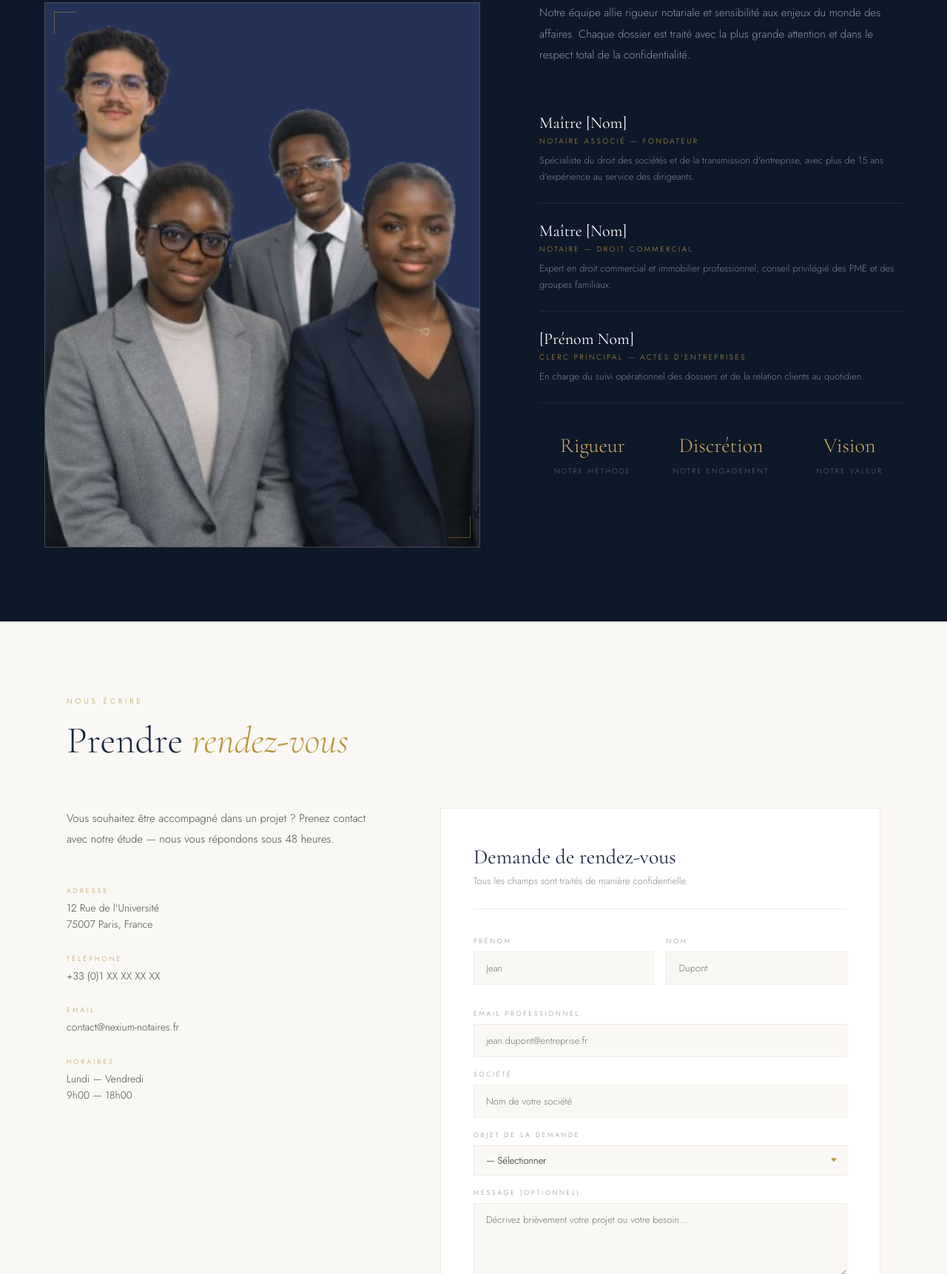
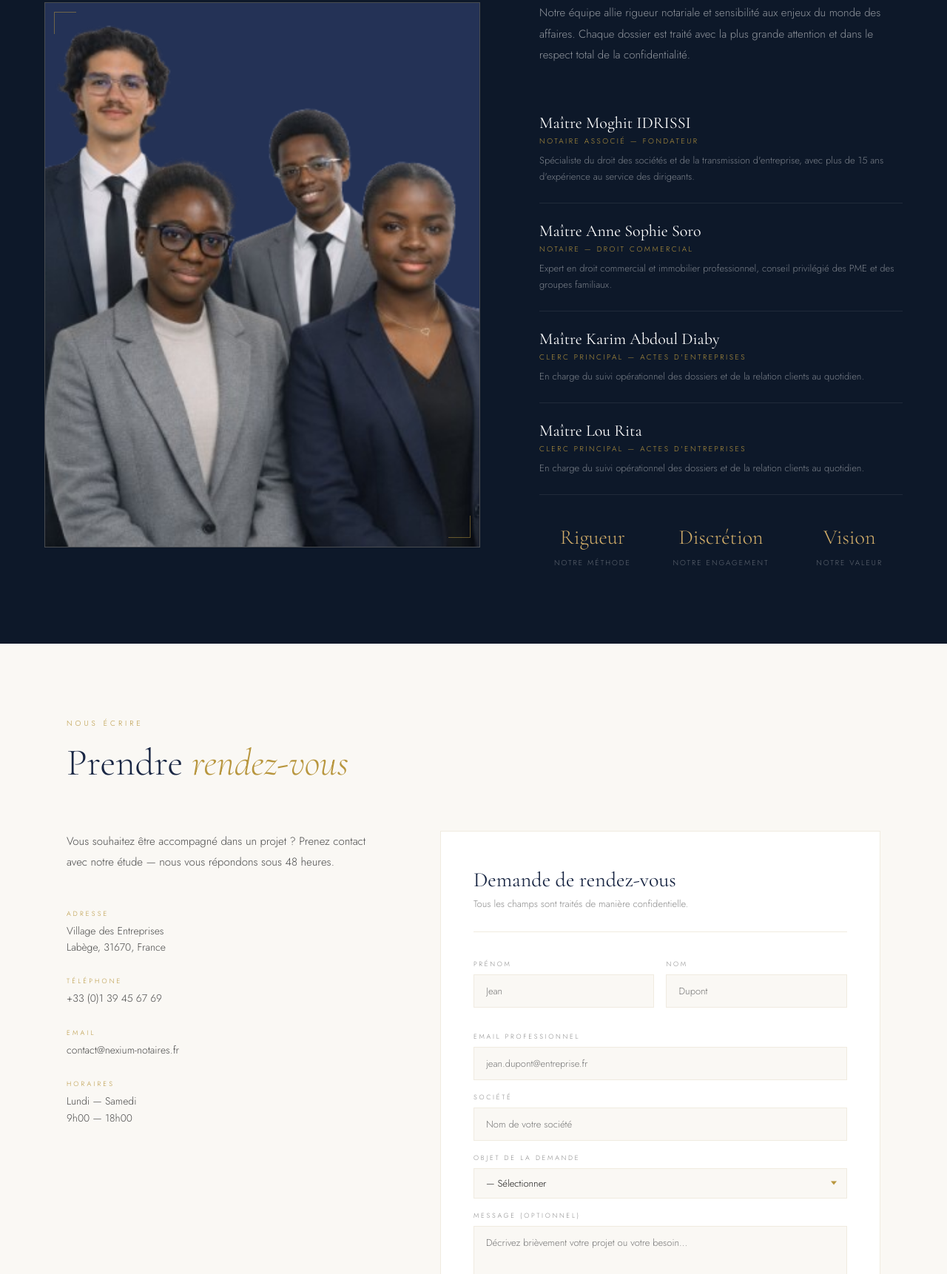
Before and after one commit to YTABM/nexium.github.io, a plain HTML site: page index.html in a window 1280 px wide. Shown: the part 2762-4484 px from the top of the page at 74% size. Drawn offline with nearby package versions, Linux system fonts and the light colour scheme.

Commit message:
Updated index.html

```diff
--- a/index.html
+++ b/index.html
@@ -925,17 +925,22 @@
       <p class="section-lead">Notre équipe allie rigueur notariale et sensibilité aux enjeux du monde des affaires. Chaque dossier est traité avec la plus grande attention et dans le respect total de la confidentialité.</p>
 
       <div class="team-member">
-        <p class="member-name">Maître [Nom]</p>
+        <p class="member-name">Maître Moghit IDRISSI</p>
         <p class="member-role">Notaire Associé — Fondateur</p>
         <p class="member-bio">Spécialiste du droit des sociétés et de la transmission d'entreprise, avec plus de 15 ans d'expérience au service des dirigeants.</p>
       </div>
       <div class="team-member">
-        <p class="member-name">Maître [Nom]</p>
+        <p class="member-name">Maître Anne Sophie Soro</p>
         <p class="member-role">Notaire — Droit Commercial</p>
         <p class="member-bio">Expert en droit commercial et immobilier professionnel, conseil privilégié des PME et des groupes familiaux.</p>
       </div>
       <div class="team-member">
-        <p class="member-name">[Prénom Nom]</p>
+        <p class="member-name">Maître Karim Abdoul Diaby</p>
+        <p class="member-role">Clerc Principal — Actes d'entreprises</p>
+        <p class="member-bio">En charge du suivi opérationnel des dossiers et de la relation clients au quotidien.</p>
+      </div>
+     <div class="team-member">
+        <p class="member-name">Maître Lou Rita</p>
         <p class="member-role">Clerc Principal — Actes d'entreprises</p>
         <p class="member-bio">En charge du suivi opérationnel des dossiers et de la relation clients au quotidien.</p>
       </div>
@@ -969,11 +974,11 @@
 
       <div class="contact-detail">
         <span class="contact-detail-label">Adresse</span>
-        <p class="contact-detail-value">12 Rue de l'Université<br>75007 Paris, France</p>
+        <p class="contact-detail-value">Village des Entreprises<br>Labège, 31670, France</p>
       </div>
       <div class="contact-detail">
         <span class="contact-detail-label">Téléphone</span>
-        <p class="contact-detail-value">+33 (0)1 XX XX XX XX</p>
+        <p class="contact-detail-value">+33 (0)1 39 45 67 69</p>
       </div>
       <div class="contact-detail">
         <span class="contact-detail-label">Email</span>
@@ -981,7 +986,7 @@
       </div>
       <div class="contact-detail">
         <span class="contact-detail-label">Horaires</span>
-        <p class="contact-detail-value">Lundi — Vendredi<br>9h00 — 18h00</p>
+        <p class="contact-detail-value">Lundi — Samedi<br>9h00 — 18h00</p>
       </div>
     </div>
 
```
